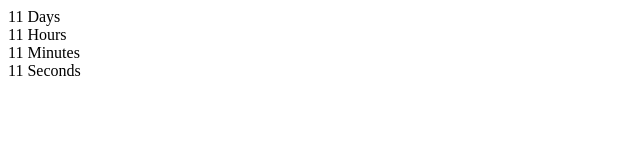
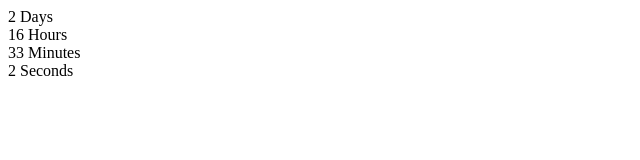
Before and after one commit to zijking/goit-js-hw-11-timer, a website built with Parcel: page src/index.html in a window 1280 px wide. Shown: the full height of the page, 0-640 px from the left. Built offline with nearby package versions, Linux system fonts and the light colour scheme.

Commit message:
timeer start

```diff
--- a/package.json
+++ b/package.json
@@ -6,8 +6,8 @@
   "scripts": {
     "dev": "parcel src/index.html",
     "build": "parcel build src/index.html --public-url /goit-js-hw-11-timer/",
-    "deploy":"gh-pages -d dist",
-    "predeploy":"npm run build"
+    "deploy": "gh-pages -d dist",
+    "predeploy": "npm run build"
   },
   "repository": {
     "type": "git",
--- a/src/index.html
+++ b/src/index.html
@@ -1,30 +1,29 @@
 <!DOCTYPE html>
 <html lang="en">
   <head>
-    <meta charset="UTF-8">
-    <meta name="viewport" content="width=device-width, initial-scale=1.0">
+    <meta charset="UTF-8" />
+    <meta name="viewport" content="width=device-width, initial-scale=1.0" />
     <title>Timer</title>
   </head>
   <body>
-
     <div class="timer" id="timer-1">
       <div class="field">
-            <span class="value" data-value="days">11</span>
+        <span class="value" data-value="days">-2</span>
         <span class="label">Days</span>
       </div>
 
       <div class="field">
-            <span class="value" data-value="hours">11</span>
+        <span class="value" data-value="hours">-15</span>
         <span class="label">Hours</span>
       </div>
 
       <div class="field">
-            <span class="value" data-value="mins">11</span>
+        <span class="value" data-value="mins">-19</span>
         <span class="label">Minutes</span>
       </div>
 
       <div class="field">
-            <span class="value" data-value="secs">11</span>
+        <span class="value" data-value="secs">-50</span>
         <span class="label">Seconds</span>
       </div>
     </div>
--- a/src/js/index.js
+++ b/src/js/index.js
@@ -1,41 +1,73 @@
-console.log('start');
+
 
 class CountdownTimer {
 
+  constructor({ selector, targetDate }) {
+    this.selector = selector;
+    this.targetDate = targetDate;
+
+    this.daysEl = document.querySelector(this.selector + ' [data-value="days"]');
+    this.hoursEl = document.querySelector(this.selector + ' [data-value="hours"]');
+    this.minsEl = document.querySelector(this.selector + ' [data-value="mins"]');
+    this.secsEl = document.querySelector(this.selector + ' [data-value="secs"]');
+    this.DEALEY = 1000;
+    this.intervalId = null;
+  }
 
 
-}
 
-new CountdownTimer({
-  selector: '#timer-1',
-  targetDate: new Date('Jul 17, 2019'),
-});
 
-const time = Date;
+  getDaysHoursMinsSecsToAnd() {
 
-console.log(time)
-
+    this.timeAnd = this.targetDate - Date.now();
     /*
    * Оставшиеся дни: делим значение UTC на 1000 * 60 * 60 * 24, количество
    * миллисекунд в одном дне (миллисекунды * секунды * минуты * часы)
    */
-const days = Math.floor(time / (1000 * 60 * 60 * 24));
+
+    const days = Math.floor(this.timeAnd / (1000 * 60 * 60 * 24));
+
 
     /*
      * Оставшиеся часы: получаем остаток от предыдущего расчета с помощью оператора
      * остатка % и делим его на количество миллисекунд в одном часе
      * (1000 * 60 * 60 = миллисекунды * минуты * секунды)
      */
-const hours = Math.floor((time % (1000 * 60 * 60 * 24)) / (1000 * 60 * 60));
+    const hours = Math.floor((this.timeAnd % (1000 * 60 * 60 * 24)) / (1000 * 60 * 60));
 
     /*
      * Оставшиеся минуты: получаем оставшиеся минуты и делим их на количество
      * миллисекунд в одной минуте (1000 * 60 = миллисекунды * секунды)
      */
-const mins = Math.floor((time % (1000 * 60 * 60)) / (1000 * 60));
+    const mins = Math.floor((this.timeAnd % (1000 * 60 * 60)) / (1000 * 60));
 
     /*
      * Оставшиеся секунды: получаем оставшиеся секунды и делим их на количество
      * миллисекунд в одной секунде (1000)
      */
-const secs = Math.floor((time % (1000 * 60)) / 1000);
+    const secs = Math.floor((this.timeAnd % (1000 * 60)) / 1000);
+
+    return { days, hours, mins, secs };
+
+  }
+
+  start() {
+    this.intervalId = setInterval(() => { this.onTick(this.getDaysHoursMinsSecsToAnd()) }, this.DEALEY)
+
+  }
+  onTick({days, hours,mins,secs}) {
+    this.daysEl.textContent = days;
+    this.hoursEl.textContent = hours;
+    this.minsEl.textContent = mins;
+    this.secsEl.textContent = secs;
+
+  }
+
+}
+
+const countTimer = new CountdownTimer({
+  selector: '#timer-1',
+  targetDate: new Date('October 30, 2020'),
+});
+
+countTimer.start();
```
Lines whose indentation alone changed are shown as unchanged.
